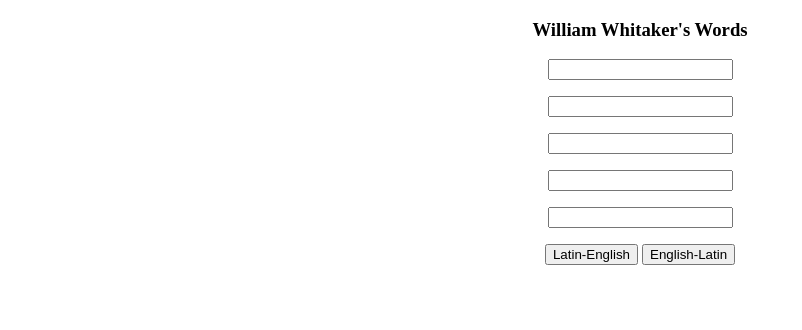
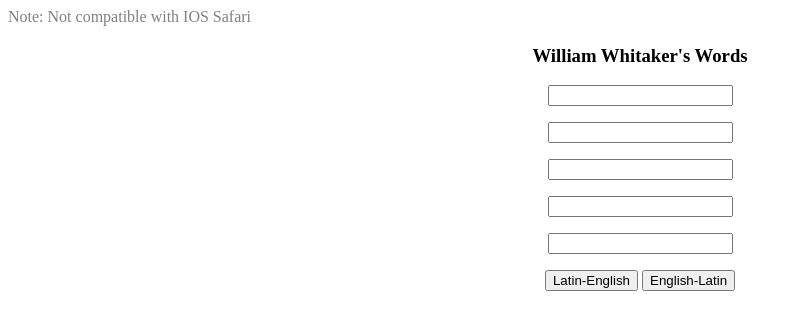
Before and after one commit to gresok/gresok.github.io, a plain HTML site: page whitakersbulk.html in a window 1280 px wide. Shown: the whole page, without its empty margins (0-802 px from the left). Drawn offline with Linux system fonts and the light colour scheme.

Commit message:
Update whitakersbulk.html

```diff
--- a/whitakersbulk.html
+++ b/whitakersbulk.html
@@ -4,6 +4,7 @@
  <title>Whitaker's in Bulk</title>
 </head>
 <body>
+<font color="gray">Note: Not compatible with IOS Safari</font>
 <center><h3><font color="black">William Whitaker's Words</font></h3><center>
    <input type="text" id="inputOne">
    <p><input type="text" id="inputTwo">
```
